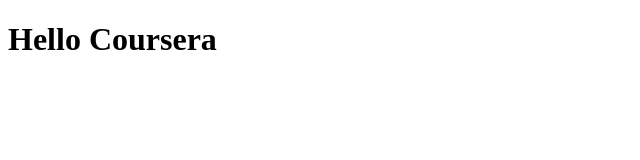
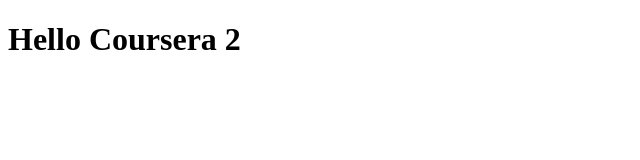
Before and after one commit to surendraseep/Coursera-HTML_JS_CSS, a plain HTML site: page site/index.html in a window 1280 px wide. Shown: the full height of the page, 0-640 px from the left. Drawn offline with Linux system fonts and the light colour scheme.

Commit message:
Small Change to file

```diff
--- a/site/index.html
+++ b/site/index.html
@@ -4,6 +4,6 @@
 	<title>Hello</title>
 </head>
 <body>
-<h1>Hello Coursera </h1>
+<h1>Hello Coursera 2</h1>
 </body>
 </html>
```
